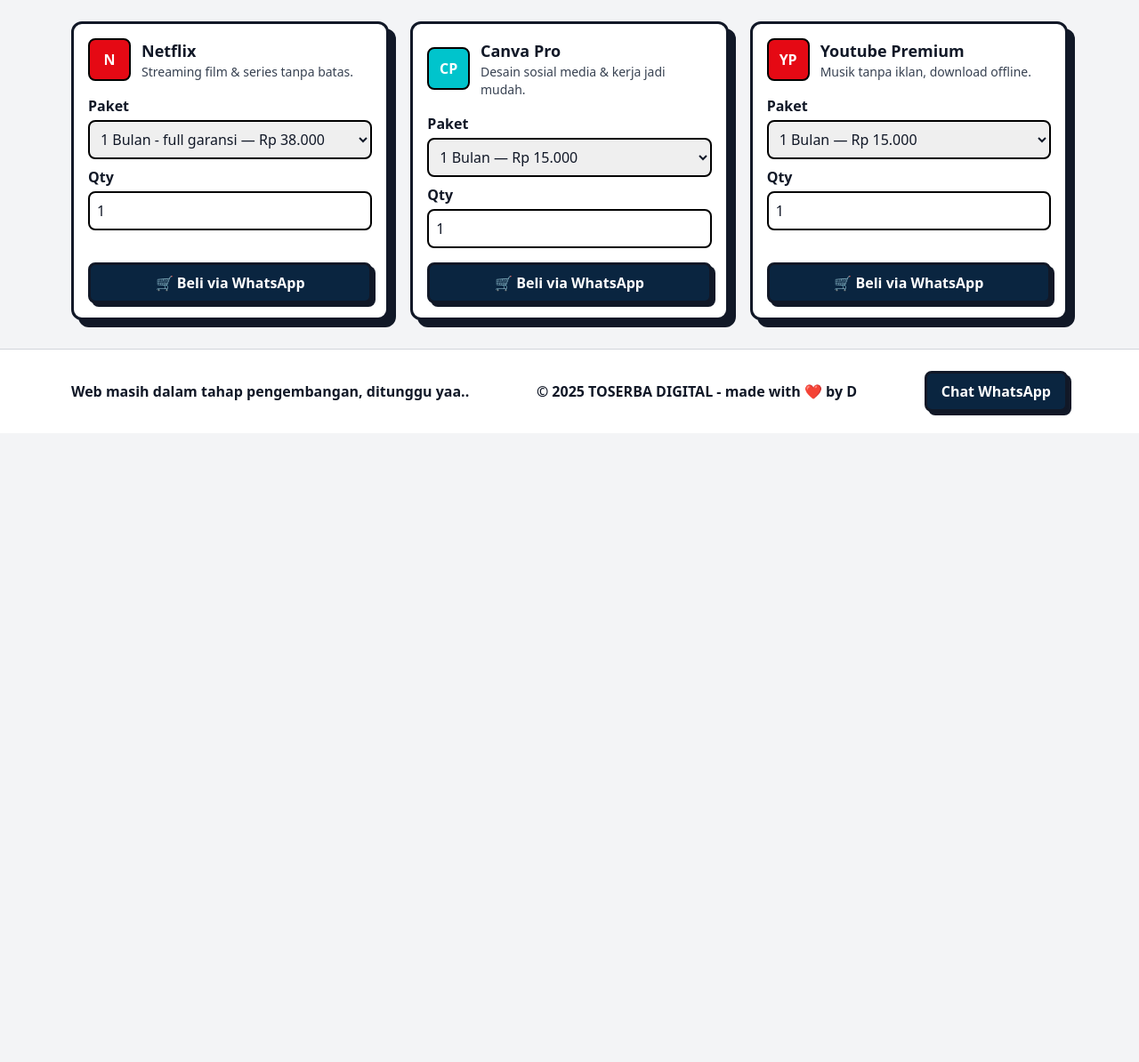
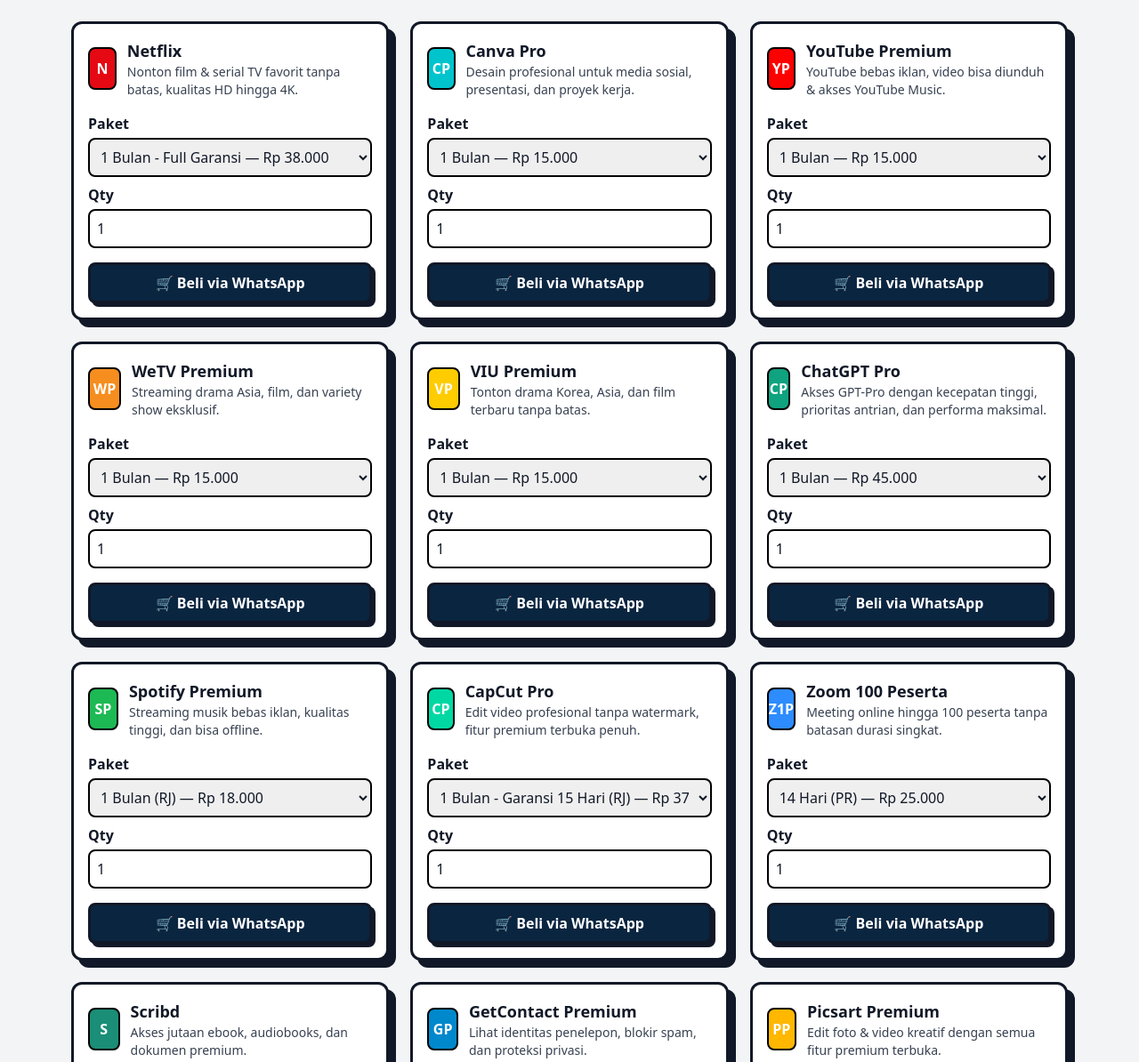
Before and after one commit to sharky09876/sell, a plain HTML site: page index.html in a window 1280 px wide. Shown: the part 180-1374 px from the top of the page at 89% size. Before the commit the page ends 800 px from the top, so only its background shows below. Drawn offline with nearby package versions, Linux system fonts and the light colour scheme.

Commit message:
Update index.html

```diff
--- a/index.html
+++ b/index.html
@@ -72,9 +72,9 @@
   name: "Netflix",
   color: "#e50914",
   plans: [
-          { label: "1 Bulan - full garansi", price: 38000 },
+    { label: "1 Bulan - Full Garansi", price: 38000 },
   ],
-        desc: "Streaming film & series tanpa batas."
+  desc: "Nonton film & serial TV favorit tanpa batas, kualitas HD hingga 4K."
 },
 {
   name: "Canva Pro",
@@ -83,17 +83,107 @@
     { label: "1 Bulan", price: 15000 },
     { label: "3 Bulan", price: 40000 }
   ],
-        desc: "Desain sosial media & kerja jadi mudah."
+  desc: "Desain profesional untuk media sosial, presentasi, dan proyek kerja."
 },
 {
-        name: "Youtube Premium",
-        color: "#e50914",
+  name: "YouTube Premium",
+  color: "#ff0000",
   plans: [
     { label: "1 Bulan", price: 15000 },
     { label: "3 Bulan", price: 40000 },
     { label: "6 Bulan", price: 65000 }
   ],
-        desc: "Musik tanpa iklan, download offline."
+  desc: "YouTube bebas iklan, video bisa diunduh & akses YouTube Music."
+},
+{
+  name: "WeTV Premium",
+  color: "#f68e1f",
+  plans: [
+    { label: "1 Bulan", price: 15000 }
+  ],
+  desc: "Streaming drama Asia, film, dan variety show eksklusif."
+},
+{
+  name: "VIU Premium",
+  color: "#ffcc00",
+  plans: [
+    { label: "1 Bulan", price: 15000 }
+  ],
+  desc: "Tonton drama Korea, Asia, dan film terbaru tanpa batas."
+},
+{
+  name: "ChatGPT Pro",
+  color: "#10a37f",
+  plans: [
+    { label: "1 Bulan", price: 45000 }
+  ],
+  desc: "Akses GPT-Pro dengan kecepatan tinggi, prioritas antrian, dan performa maksimal."
+},
+{
+  name: "Spotify Premium",
+  color: "#1db954",
+  plans: [
+    { label: "1 Bulan (RJ)", price: 18000 }
+  ],
+  desc: "Streaming musik bebas iklan, kualitas tinggi, dan bisa offline."
+},
+{
+  name: "CapCut Pro",
+  color: "#00d8a4",
+  plans: [
+    { label: "1 Bulan - Garansi 15 Hari (RJ)", price: 37000 },
+    { label: "30 Hari - Garansi 7 Hari (RJ)", price: 27000 }
+  ],
+  desc: "Edit video profesional tanpa watermark, fitur premium terbuka penuh."
+},
+{
+  name: "Zoom 100 Peserta",
+  color: "#2d8cff",
+  plans: [
+    { label: "14 Hari (PR)", price: 25000 }
+  ],
+  desc: "Meeting online hingga 100 peserta tanpa batasan durasi singkat."
+},
+{
+  name: "Scribd",
+  color: "#1a8e76",
+  plans: [
+    { label: "1 Bulan (PR)", price: 18000 }
+  ],
+  desc: "Akses jutaan ebook, audiobooks, dan dokumen premium."
+},
+{
+  name: "GetContact Premium",
+  color: "#0088cc",
+  plans: [
+    { label: "1 Bulan", price: 15000 }
+  ],
+  desc: "Lihat identitas penelepon, blokir spam, dan proteksi privasi."
+},
+{
+  name: "Picsart Premium",
+  color: "#ffb700",
+  plans: [
+    { label: "1 Bulan Sharing (PR)", price: 15000 },
+    { label: "1 Bulan Private (PR)", price: 22000 }
+  ],
+  desc: "Edit foto & video kreatif dengan semua fitur premium terbuka."
+},
+{
+  name: "Lightroom Premium",
+  color: "#31a8ff",
+  plans: [
+    { label: "1 Tahun (PR)", price: 77000 }
+  ],
+  desc: "Edit foto profesional dengan Adobe Lightroom, akses cloud & preset premium."
+},
+{
+  name: "Meitu VIP",
+  color: "#ff66b3",
+  plans: [
+    { label: "1 Bulan", price: 27000 }
+  ],
+  desc: "Edit foto cantik dengan AI, filter premium, dan fitur kecantikan profesional."
 }
     ];
 
```
Lines whose indentation alone changed are shown as unchanged.
